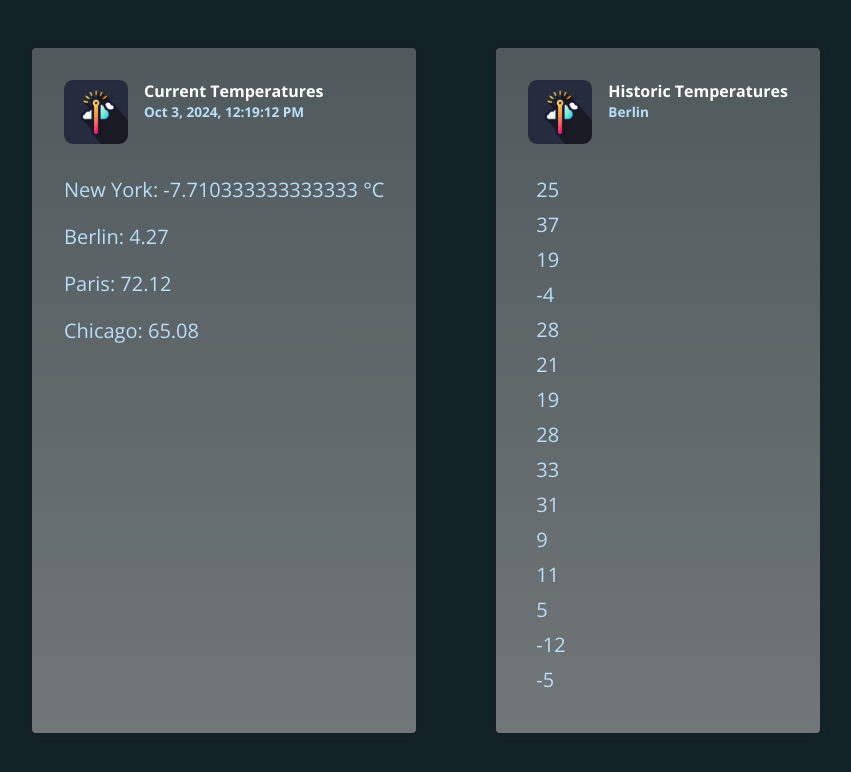
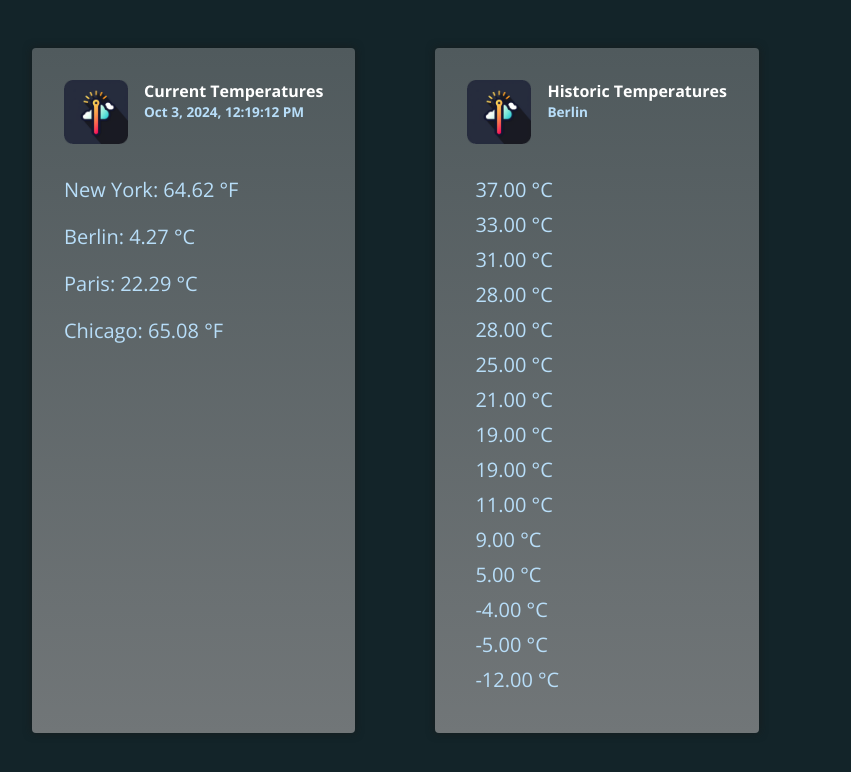
Before and after one commit to TihomirDenev/pipes-deep-dive, an Angular app: page / in a window 1280 px wide. Shown: the top 772 px of the page, without its empty margins (168-1019 px from the left). Built offline with nearby package versions, Linux system fonts and the light colour scheme.

Commit message:
building a pipe that sorts items

```diff
--- a/src/app/app.component.html
+++ b/src/app/app.component.html
@@ -7,10 +7,10 @@
         <p>{{ currentDate | date : "medium" }}</p>
       </div>
     </header>
-    <p>New York: {{ currentTemperaturs.newYork | temp : "fah" : "cel" }}</p>
-    <p>Berlin: {{ currentTemperaturs.berlin | number : "1.1-2" }}</p>
-    <p>Paris: {{ currentTemperaturs.paris | number : "1.1-2" }}</p>
-    <p>Chicago: {{ currentTemperaturs.chicago | number : "1.1-2" }}</p>
+    <p>New York: {{ currentTemperaturs.newYork | temp : "cel" : "fah" }}</p>
+    <p>Berlin: {{ currentTemperaturs.berlin | temp : "cel" }}</p>
+    <p>Paris: {{ currentTemperaturs.paris | temp : "fah" : "cel" }}</p>
+    <p>Chicago: {{ currentTemperaturs.chicago | temp : "fah" }}</p>
   </article>
 
   <article class="temperatures">
@@ -22,8 +22,9 @@
       </div>
     </header>
     <ul>
-      @for (temperature of historicTemperatures; track temperature) {
-      <li (click)="onReset($index)">{{ temperature }}</li>
+      @for (temperature of historicTemperatures | sort: 'desc'; track
+      temperature) {
+      <li (click)="onReset($index)">{{ temperature | temp : "cel" }}</li>
       }
     </ul>
   </article>
--- a/src/app/app.component.ts
+++ b/src/app/app.component.ts
@@ -1,12 +1,14 @@
 import { DatePipe, DecimalPipe } from "@angular/common";
 import { Component } from "@angular/core";
+
 import { TemperaturePipe } from "./temperature.pipe";
+import { SortPipe } from "./sort.pipe";
 
 @Component({
   selector: "app-root",
   standalone: true,
   templateUrl: "./app.component.html",
-  imports: [DatePipe, DecimalPipe, TemperaturePipe],
+  imports: [DatePipe, DecimalPipe, TemperaturePipe, SortPipe],
 })
 export class AppComponent {
   currentDate = new Date();
--- /dev/null
+++ b/src/app/sort.pipe.ts
@@ -0,0 +1,19 @@
+import { Pipe, PipeTransform } from "@angular/core";
+
+@Pipe({
+  name: "sort",
+  standalone: true,
+})
+export class SortPipe implements PipeTransform {
+  transform(value: string[] | number[], direction: "asc" | "desc" = "asc") {
+    const sorted = [...value];
+    sorted.sort((a, b) => {
+      if (direction === "asc") {
+        return a > b ? 1 : -1;
+      } else {
+        return a > b ? -1 : 1;
+      }
+    });
+    return sorted;
+  }
+}
--- a/src/app/temperature.pipe.ts
+++ b/src/app/temperature.pipe.ts
@@ -6,10 +6,14 @@
 })
 export class TemperaturePipe implements PipeTransform {
   transform(
-    value: string | number,
+    value: string | number | null,
     inputType: "cel" | "fah",
     outputType?: "cel" | "fah"
   ) {
+    if (!value) {
+      return value;
+    }
+
     let val: number;
 
     if (typeof value === "string") {
@@ -36,6 +40,6 @@
       symbol = outputType === "cel" ? "°C" : "°F";
     }
 
-    return `${outputTemp} ${symbol}`;
+    return `${outputTemp.toFixed(2)} ${symbol}`;
   }
 }
```
